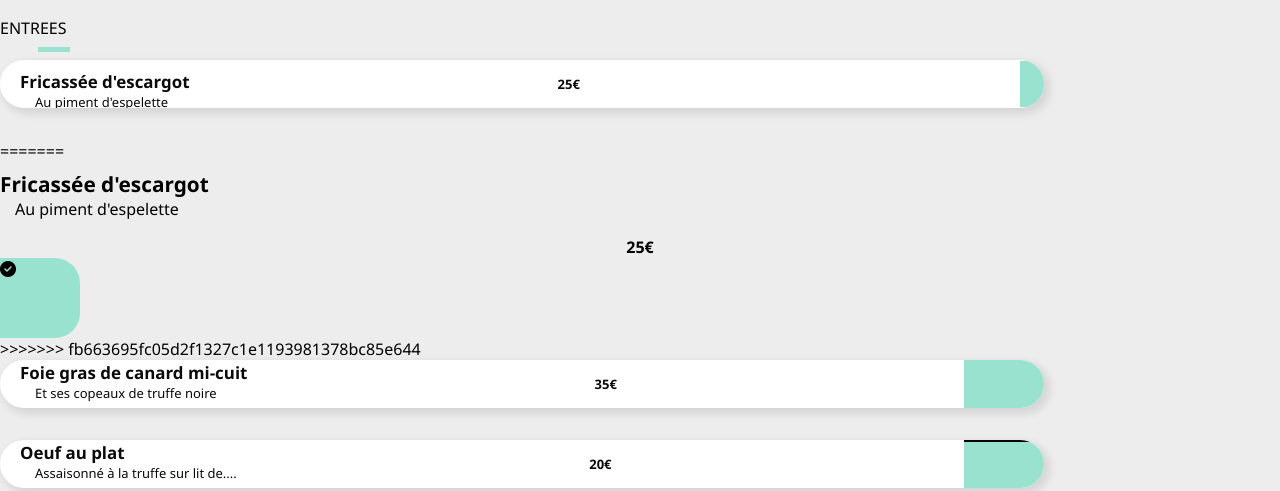
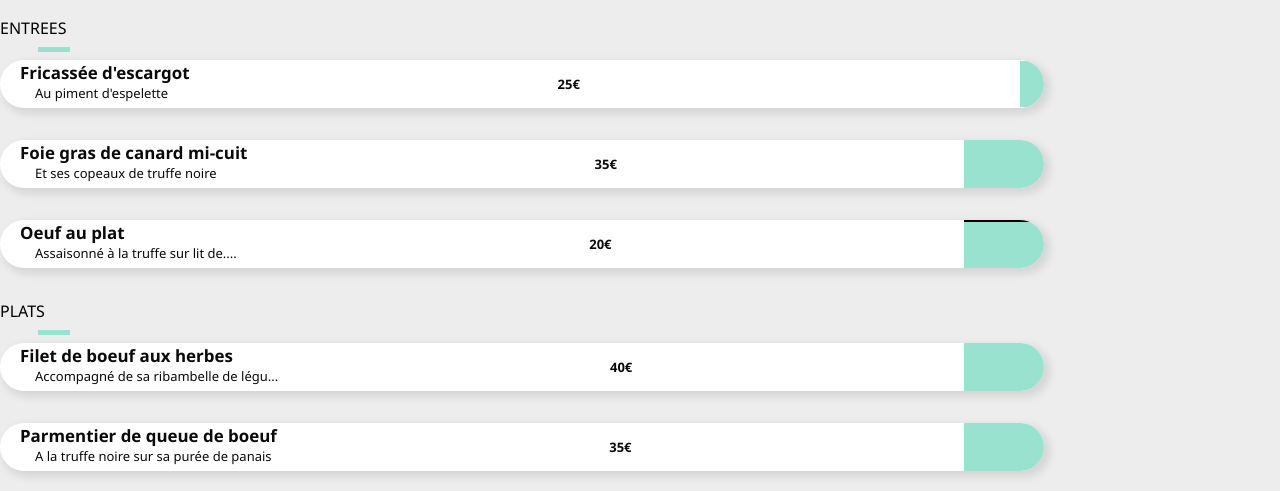
Before and after one commit to Neuroversion/GhaziRidouan_3_11112021, a plain HTML site: page pages/la palette du gout.html in a window 1280 px wide. Shown: the part 331-822 px from the top of the page. Drawn offline with Linux system fonts and the light colour scheme; a web font is replaced by a local one.

Commit message:
merge sur palette

```diff
--- a/pages/la palette du gout.html
+++ b/pages/la palette du gout.html
@@ -28,7 +28,6 @@
     <hr noshade class="ligne"/>
     <div class="bigBtn2">
         <div class="menu-item__description">
-<<<<<<< HEAD
             <h4>Fricassée d'escargot</h4>
             <p>Au piment d'espelette</p>
         </div>
@@ -38,13 +37,6 @@
        </div>
     </div>
 
-=======
-        <h4>Fricassée d'escargot</h4>
-        <p>Au piment d'espelette</p>
-    </div>
-        <span class="menu-item__prix">25€</span><div class="animation"><i class="fa-solid fa-circle-check"></i></div>
-    </div>
->>>>>>> fb663695fc05d2f1327c1e1193981378bc85e644
     <div class="bigBtn2">
         <div class="menu-item__description">
         <h4>Foie gras de canard mi-cuit</h4>
```
